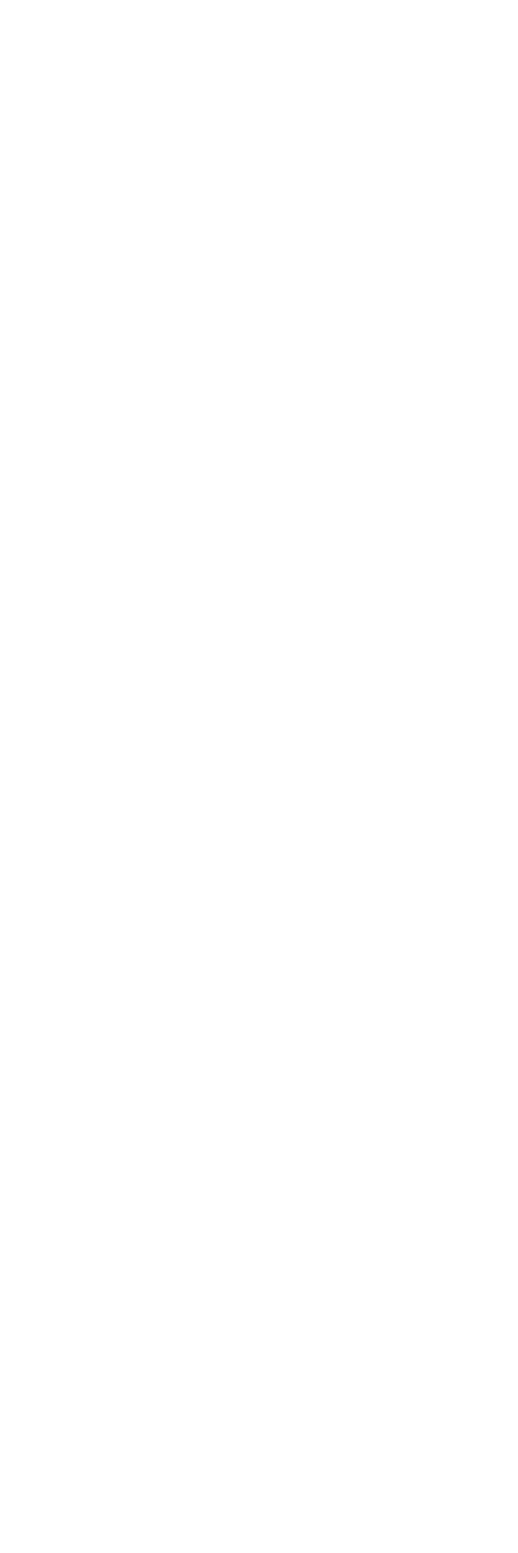
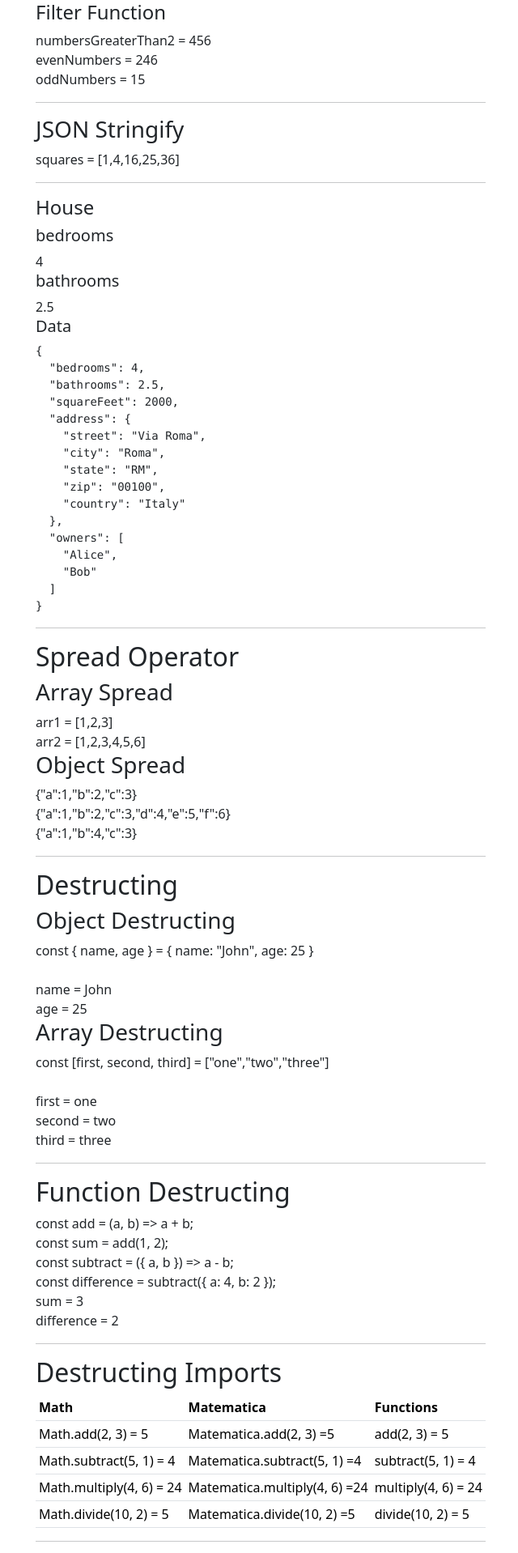
Before and after one commit to estebanpuyanas/cs4550-webdev, a Next.js app: page /labs/lab3 in a window 1280 px wide. Shown: the part 2220-4138 px from the top of the page at 81% size, without its empty margins (57-697 px from the left). Before the commit the page ends 2222 px from the top, so only its background shows below. Built offline with nearby package versions, Linux system fonts and the light colour scheme.

Commit message:
up to 3.5 (exclusive), dynamic styling

```diff
--- /dev/null
+++ b/app/labs/lab3/Destructing.tsx
@@ -0,0 +1,28 @@
+export default function Destructing() {
+  const person = { name: 'John', age: 25 };
+  const { name, age } = person;
+  // const name = person.name
+  // const age = person.age
+  const numbers = ['one', 'two', 'three'];
+  const [first, second, third] = numbers;
+  return (
+    <div id='wd-destructing'>
+      <h2>Destructing</h2>
+      <h3>Object Destructing</h3>
+      const &#123; name, age &#125; = &#123; name: "John", age: 25 &#125;
+      <br />
+      <br />
+      name = {name} <br /> age = {age}
+      <h3>Array Destructing</h3>
+      const [first, second, third] = ["one","two","three"]
+      <br />
+      <br />
+      first = {first}
+      <br />
+      second = {second}
+      <br />
+      third = {third}
+      <hr />
+    </div>
+  );
+}
--- /dev/null
+++ b/app/labs/lab3/DestructingImports.tsx
@@ -0,0 +1,41 @@
+import Math, { add, subtract, multiply, divide } from './Math';
+import * as Matematica from './Math';
+export default function DestructingImports() {
+  return (
+    <div id='wd-destructuring-imports'>
+      <h2>Destructing Imports</h2>
+      <table className='table table-sm'>
+        <thead>
+          <tr>
+            <th>Math</th>
+            <th>Matematica</th>
+            <th>Functions</th>
+          </tr>
+        </thead>
+        <tbody>
+          <tr>
+            <td>Math.add(2, 3) = {Math.add(2, 3)}</td>
+            <td>Matematica.add(2, 3) ={Matematica.add(2, 3)}</td>
+            <td>add(2, 3) = {add(2, 3)}</td>
+          </tr>
+          <tr>
+            <td>Math.subtract(5, 1) = {Math.subtract(5, 1)}</td>
+            <td>Matematica.subtract(5, 1) ={Matematica.subtract(5, 1)}</td>
+            <td>subtract(5, 1) = {subtract(5, 1)}</td>
+          </tr>
+          <tr>
+            <td>Math.multiply(4, 6) = {Math.multiply(4, 6)}</td>
+            <td>Matematica.multiply(4, 6) ={Matematica.multiply(4, 6)}</td>
+            <td>multiply(4, 6) = {multiply(4, 6)}</td>
+          </tr>
+          <tr>
+            <td>Math.divide(10, 2) = {Math.divide(10, 2)}</td>
+            <td>Matematica.divide(10, 2) ={Matematica.divide(10, 2)}</td>
+            <td>divide(10, 2) = {divide(10, 2)}</td>
+          </tr>
+        </tbody>
+      </table>
+      <hr />
+    </div>
+  );
+}
--- /dev/null
+++ b/app/labs/lab3/FilterFunction.tsx
@@ -0,0 +1,14 @@
+export default function FilterFunction() {
+  let numberArray1 = [1, 2, 4, 5, 6];
+  const numbersGreaterThan2 = numberArray1.filter(a => a > 2);
+  const evenNumbers = numberArray1.filter(a => a % 2 === 0);
+  const oddNumbers = numberArray1.filter(a => a % 2 !== 0);
+  return (
+    <div id='wd-filter-function'>
+      <h4>Filter Function</h4>
+      numbersGreaterThan2 = {numbersGreaterThan2} <br />
+      evenNumbers = {evenNumbers} <br />
+      oddNumbers = {oddNumbers} <hr />
+    </div>
+  );
+}
--- /dev/null
+++ b/app/labs/lab3/FunctionDestructing.tsx
@@ -0,0 +1,22 @@
+export default function FunctionDestructing() {
+  const add = (a: number, b: number) => a + b;
+  const sum = add(1, 2);
+  const subtract = ({ a, b }: { a: number; b: number }) => a - b;
+  const difference = subtract({ a: 4, b: 2 });
+  return (
+    <div id='wd-function-destructing'>
+      <h2>Function Destructing</h2>
+      const add = (a, b) =&gt; a + b;
+      <br />
+      const sum = add(1, 2);
+      <br />
+      const subtract = (&#123; a, b &#125;) =&gt; a - b;
+      <br />
+      const difference = subtract(&#123; a: 4, b: 2 &#125;);
+      <br />
+      sum = {sum}
+      <br />
+      difference = {difference} <hr />
+    </div>
+  );
+}
--- /dev/null
+++ b/app/labs/lab3/House.tsx
@@ -0,0 +1,25 @@
+export default function House() {
+  const house = {
+    bedrooms: 4,
+    bathrooms: 2.5,
+    squareFeet: 2000,
+    address: {
+      street: 'Via Roma',
+      city: 'Roma',
+      state: 'RM',
+      zip: '00100',
+      country: 'Italy',
+    },
+    owners: ['Alice', 'Bob'],
+  };
+  return (
+    <div id='wd-house'>
+      <h4>House</h4>
+      <h5>bedrooms</h5> {house.bedrooms}
+      <h5>bathrooms</h5> {house.bathrooms}
+      <h5>Data</h5>
+      <pre>{JSON.stringify(house, null, 2)}</pre>
+      <hr />
+    </div>
+  );
+}
--- /dev/null
+++ b/app/labs/lab3/JsonStringify.tsx
@@ -0,0 +1,10 @@
+export default function JsonStringify() {
+  const squares = [1, 4, 16, 25, 36];
+  return (
+    <div className='wd-json-stringify'>
+      <h3>JSON Stringify</h3>
+      squares = {JSON.stringify(squares)}
+      <hr />
+    </div>
+  );
+}
--- /dev/null
+++ b/app/labs/lab3/Math.ts
@@ -0,0 +1,19 @@
+export function add(a: number, b: number): number {
+  return a + b;
+}
+export function subtract(a: number, b: number): number {
+  return a - b;
+}
+export function multiply(a: number, b: number): number {
+  return a * b;
+}
+export function divide(a: number, b: number): number {
+  return a / b;
+}
+const Math = {
+  add,
+  subtract,
+  multiply,
+  divide,
+};
+export default Math;
--- /dev/null
+++ b/app/labs/lab3/Spreader.tsx
@@ -0,0 +1,19 @@
+export default function Spreading() {
+  const arr1 = [1, 2, 3];
+  const arr2 = [...arr1, 4, 5, 6];
+  const obj1 = { a: 1, b: 2, c: 3 };
+  const obj2 = { ...obj1, d: 4, e: 5, f: 6 };
+  const obj3 = { ...obj1, b: 4 };
+  return (
+    <div id='wd-spreading'>
+      <h2>Spread Operator</h2>
+      <h3>Array Spread</h3>
+      arr1 = {JSON.stringify(arr1)} <br />
+      arr2 = {JSON.stringify(arr2)} <br />
+      <h3>Object Spread</h3>
+      {JSON.stringify(obj1)} <br />
+      {JSON.stringify(obj2)} <br />
+      {JSON.stringify(obj3)} <br /> <hr />
+    </div>
+  );
+}
--- a/app/labs/lab3/page.tsx
+++ b/app/labs/lab3/page.tsx
@@ -14,6 +14,13 @@
 import MapFunction from './MapFunction';
 import FindFunction from './FindFunction';
 import FindIndex from './FindIndex';
+import FilterFunction from './FilterFunction';
+import JsonStringify from './JsonStringify';
+import House from './House';
+import Spreader from './Spreader';
+import Destructing from './Destructing';
+import FunctionDestructing from './FunctionDestructing';
+import DestructingImports from './DestructingImports';
 
 export default function Lab3() {
   return (
@@ -35,6 +42,13 @@
       <MapFunction />
       <FindFunction />
       <FindIndex />
+      <FilterFunction />
+      <JsonStringify />
+      <House />
+      <Spreader />
+      <Destructing />
+      <FunctionDestructing />
+      <DestructingImports />
     </div>
   );
 }
```
